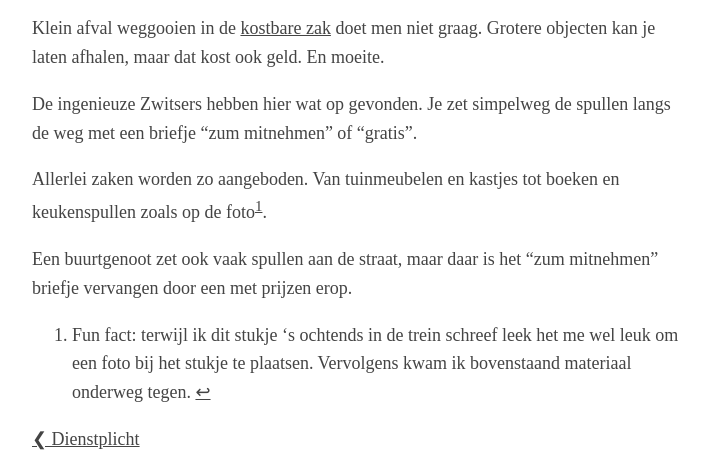
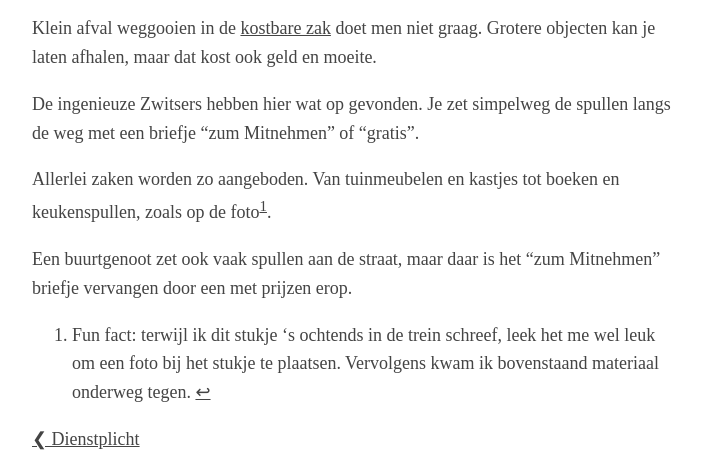
Before and after one commit to Roald87/roaldin.ch, a Jekyll site: the page built from _posts/2023-05-31-gratis.md, in a window 1280 px wide, cut to the strip 404-866 px from the top of the page. Shown: the whole strip, without its empty margins (283-991 px from the left). Built offline with Jekyll 4.4.1, drawn with Linux system fonts in a browser that asks for light colours; comment, search, counter and statistics services are not loaded.

Commit message:
Spellcheck by ChatGPT

```diff
--- a/_posts/2023-05-31-gratis.md
+++ b/_posts/2023-05-31-gratis.md
@@ -6,12 +6,12 @@ image: generated/gratis-1-300-4f919382d.jpeg
 
 {% picture gratis-1.jpeg %}
 
-Klein afval weggooien in de [kostbare zak](https://roaldin.ch/afvalzakken) doet men niet graag. Grotere objecten kan je laten afhalen, maar dat kost ook geld. En moeite.
+Klein afval weggooien in de [kostbare zak](https://roaldin.ch/afvalzakken) doet men niet graag. Grotere objecten kan je laten afhalen, maar dat kost ook geld en moeite.
 
-De ingenieuze Zwitsers hebben hier wat op gevonden. Je zet simpelweg de spullen langs de weg met een briefje "zum mitnehmen" of "gratis".
+De ingenieuze Zwitsers hebben hier wat op gevonden. Je zet simpelweg de spullen langs de weg met een briefje "zum Mitnehmen" of "gratis".
 
-Allerlei zaken worden zo aangeboden. Van tuinmeubelen en kastjes tot boeken en keukenspullen zoals op de foto[^1].
+Allerlei zaken worden zo aangeboden. Van tuinmeubelen en kastjes tot boeken en keukenspullen, zoals op de foto[^1].
 
-Een buurtgenoot zet ook vaak spullen aan de straat, maar daar is het "zum mitnehmen" briefje vervangen door een met prijzen erop.
+Een buurtgenoot zet ook vaak spullen aan de straat, maar daar is het "zum Mitnehmen" briefje vervangen door een met prijzen erop.
 
-[^1]: Fun fact: terwijl ik dit stukje ‘s ochtends in de trein schreef leek het me wel leuk om een foto bij het stukje te plaatsen. Vervolgens kwam ik bovenstaand materiaal onderweg tegen.
+[^1]: Fun fact: terwijl ik dit stukje 's ochtends in de trein schreef, leek het me wel leuk om een foto bij het stukje te plaatsen. Vervolgens kwam ik bovenstaand materiaal onderweg tegen.
```
Also changed, not shown: _posts/2023-05-29-dienstplicht.md (+2 -0 lines).
